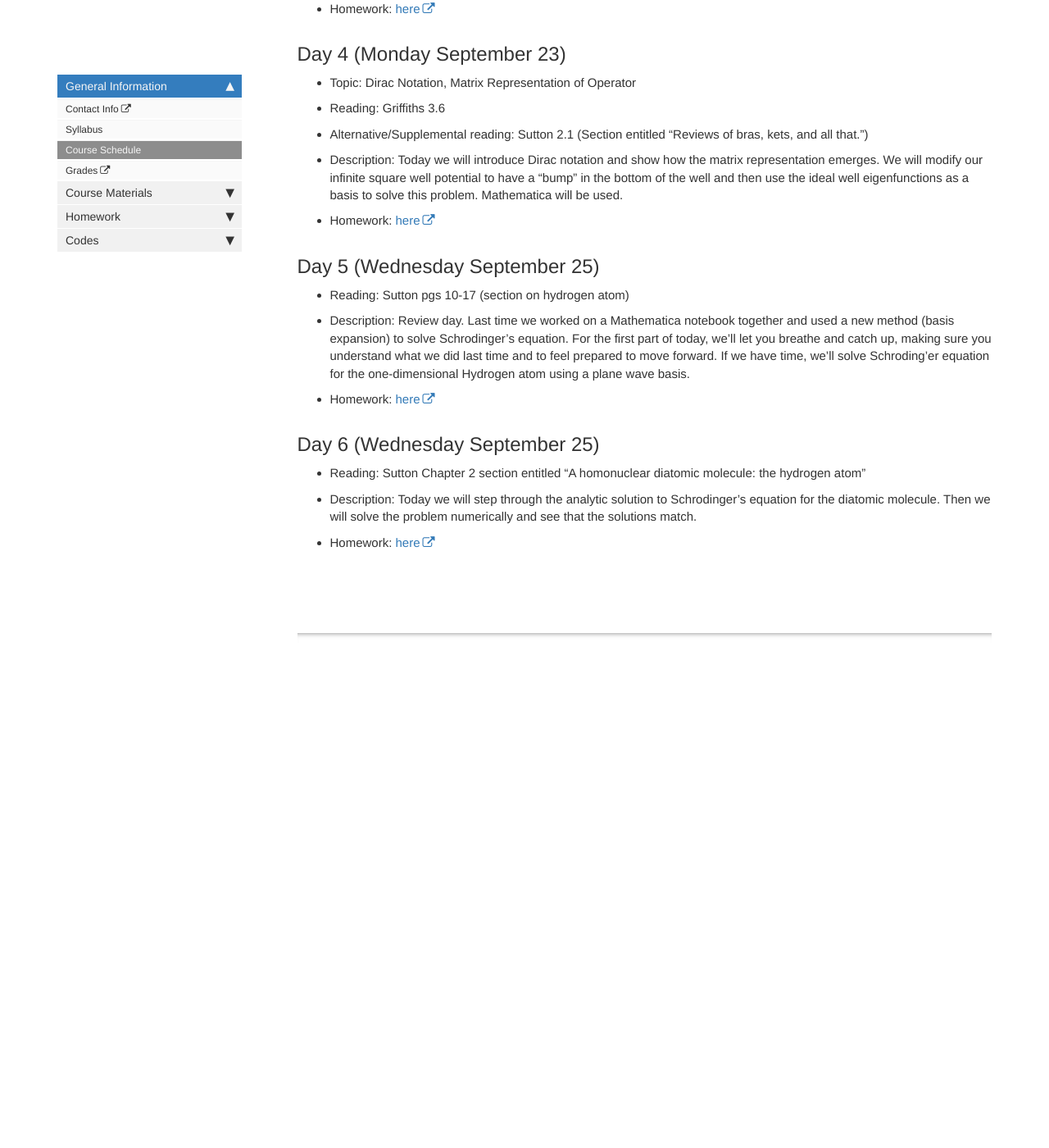
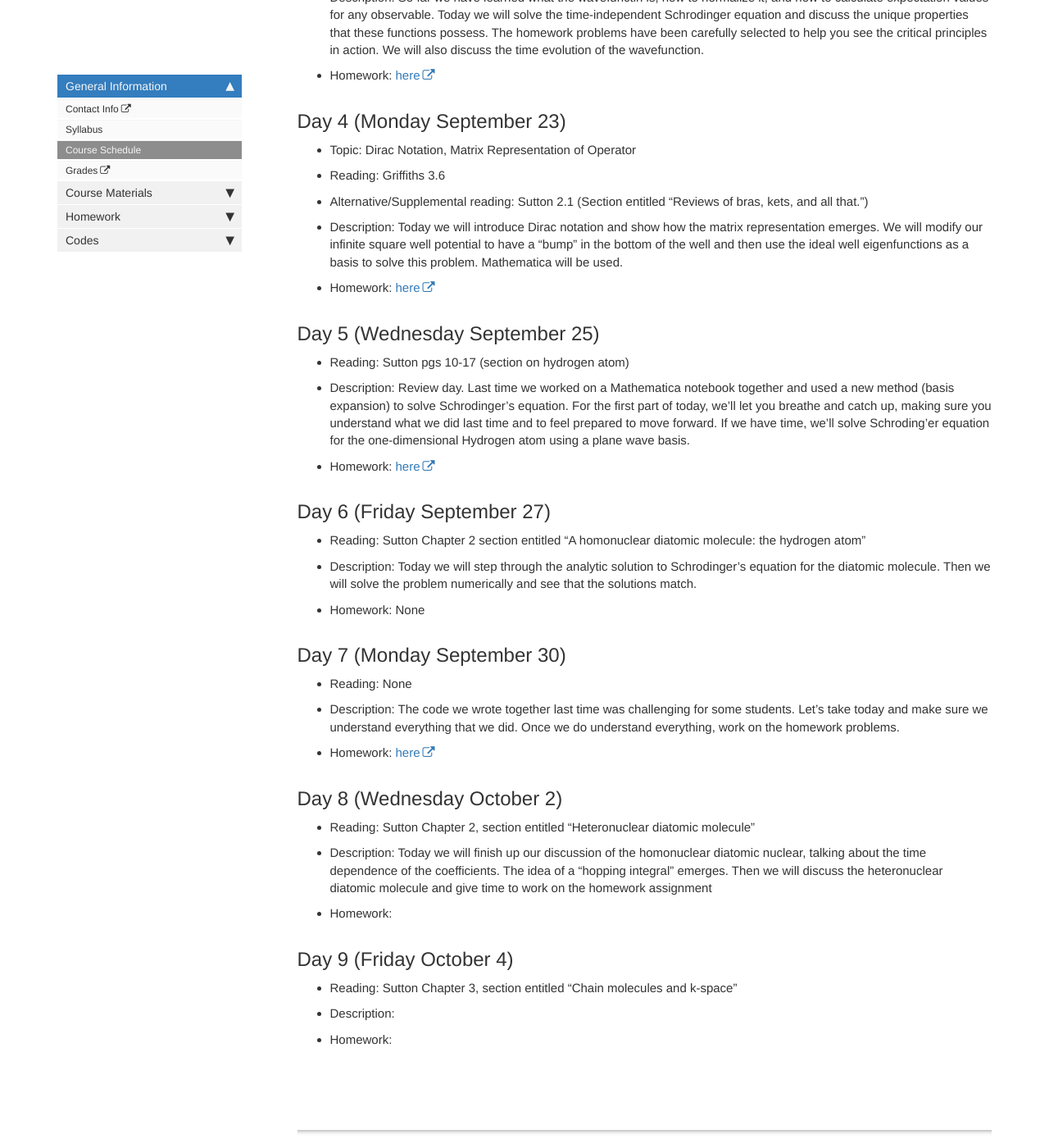
Before and after one commit to lancejnelson/PH323, a Jekyll site: the page built from course_docs/schedule.md, in a window 1280 px wide and 1400 px high, scrolled down 1788 px. Shown: the whole window at 82% size. Built offline with Jekyll 4.4.1, drawn with Linux system fonts in a browser that asks for light colours; comment, search, counter and statistics services are not loaded; before the commit the page ends 2582 px from its top, so only the background shows below that; some of the changed text lies outside the part shown.

Commit message:
Updating schedule

```diff
--- a/course_docs/schedule.md
+++ b/course_docs/schedule.md
@@ -73,16 +73,37 @@
    - Homework: [here][day_5_hw]
 
 
-## Day 6 (Wednesday September 25)
+## Day 6 (Friday September 27)
 
    - Reading: Sutton Chapter 2 section entitled "A homonuclear diatomic molecule: the hydrogen atom"
 
    - Description: Today we will step through the analytic solution to Schrodinger's equation for the diatomic molecule.  Then we will solve the problem numerically and see that the solutions match.
 
+   - Homework: None
+
+## Day 7 (Monday September 30)
+
+   - Reading: None
+
+   - Description: The code we wrote together last time was challenging for some students.  Let's take today and make sure we understand everything that we did.  Once we do understand everything, work on the homework problems.
+
    - Homework: [here][day_6_hw]
 
+## Day 8 (Wednesday October 2)
 
+   - Reading: Sutton Chapter 2, section entitled "Heteronuclear diatomic molecule"
 
+   - Description: Today we will finish up our discussion of the homonuclear diatomic nuclear, talking about the time dependence of the coefficients.  The idea of a "hopping integral" emerges.  Then we will discuss the heteronuclear diatomic molecule and give time to work on the homework assignment
+
+   - Homework:
+
+## Day 9 (Friday October 4)
+
+   - Reading: Sutton Chapter 3, section entitled "Chain molecules and k-space"
+
+   - Description:
+
+   - Homework:
 
 
 [griffiths_chp_1]: https://content.byui.edu/file/51c6f2c7-d1f2-4716-9674-c3bc2de5a273/1/Intro%20to%20Quantum%20Mechanics%20Chapter%201.pdf
```
